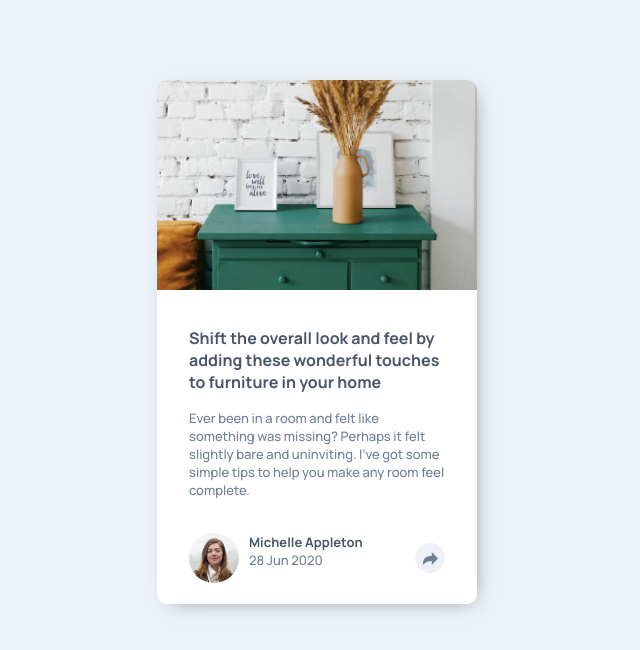
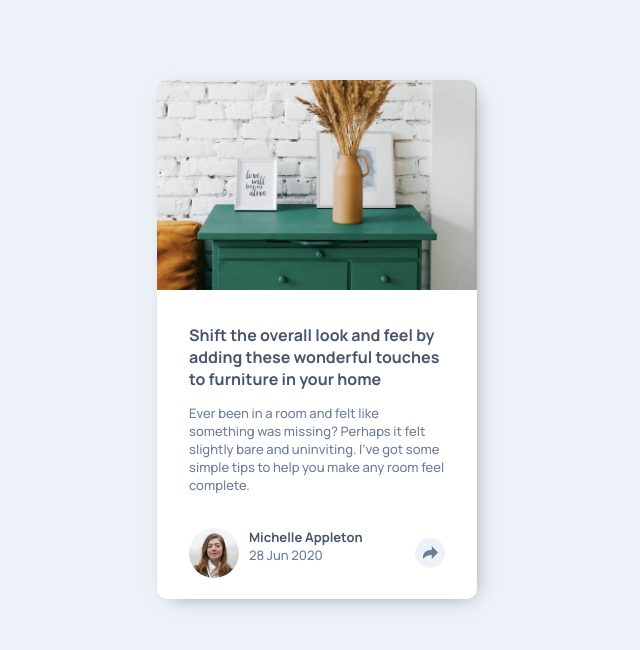
Before and after one commit to alfonsovgs/frontendmentor, a plain HTML site: page challenges/article-preview-component/public/index.html in a window 1280 px wide. Shown: the whole page, without its empty margins (323-963 px from the left). Drawn offline with Linux system fonts and the light colour scheme.

Commit message:
Title tag updated.

```diff
--- a/challenges/article-preview-component/public/index.html
+++ b/challenges/article-preview-component/public/index.html
@@ -17,9 +17,9 @@
         <img src="images/drawers.jpg" alt="" class="card__picture" />
         <div class="card__body">
           <div class="card__content">
-            <p class="card_text text-bold text-very-dark-grayish-blue text-normal">
+            <h2 class="card_text text-bold text-very-dark-grayish-blue text-normal">
               Shift the overall look and feel by adding these wonderful touches to furniture in your home
-            </p>
+            </h2>
             <p class="card_text text-medium text-desaturated-dark-blue text-sm">
               Ever been in a room and felt like something was missing? Perhaps it felt slightly bare and uninviting.
               I’ve got some simple tips to help you make any room feel complete.
```
